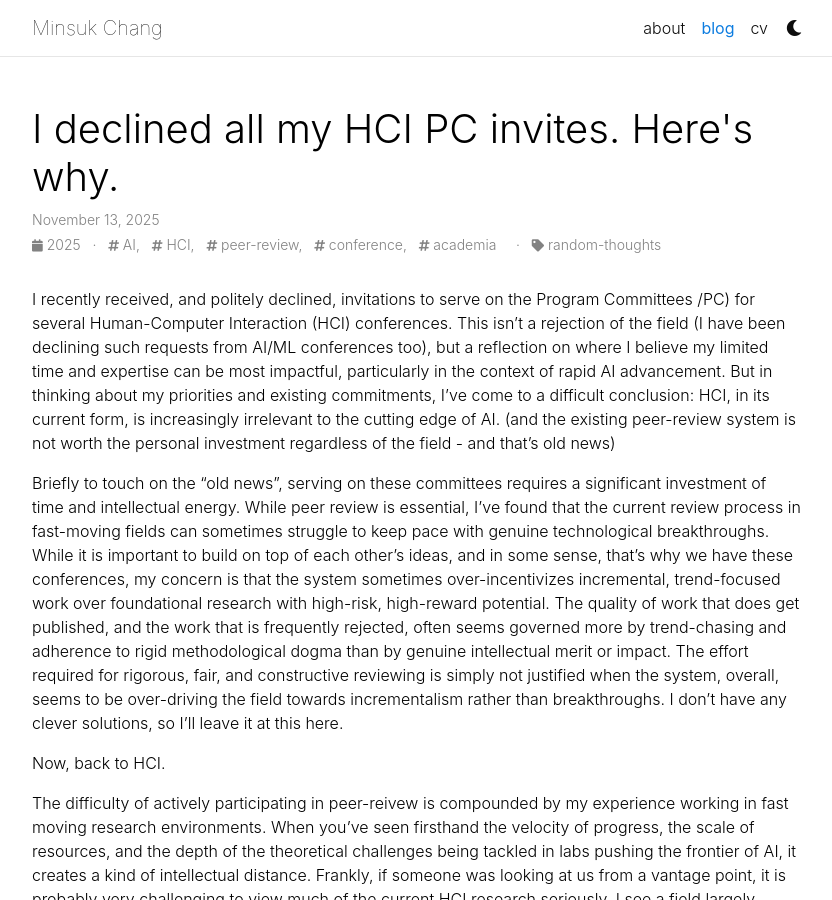
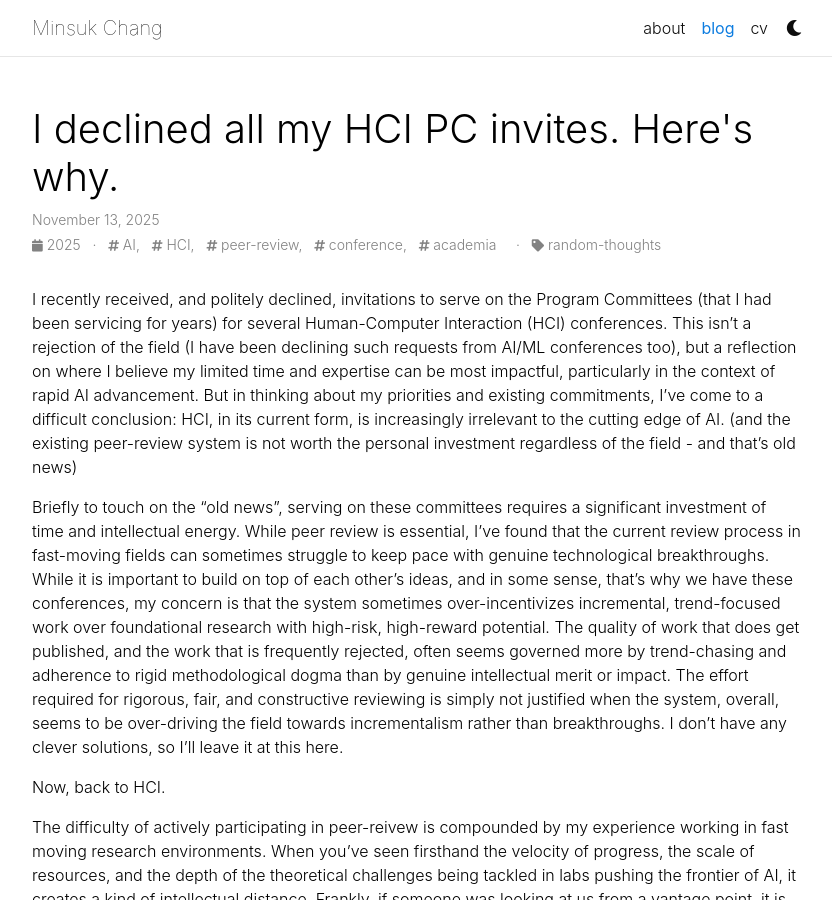
Before and after one commit to minsukchang/minsukchang.github.io, a Jekyll site: the page built from _posts/2025-11-13-hci-doomerism.md, in a window 1280 px wide and 900 px high. Shown: the whole window, without its empty margins (223-1055 px from the left). Built offline with Jekyll 4.4.1, drawn with Linux system fonts in a browser that asks for light colours; comment, search, counter and statistics services are not loaded; a style sheet for code colours, icons or effects is not loaded.

Commit message:
a few updates

```diff
--- a/_posts/2025-11-13-hci-doomerism.md
+++ b/_posts/2025-11-13-hci-doomerism.md
@@ -7,7 +7,7 @@ tags: AI, HCI, peer-review, conference, academia
 categories: random-thoughts
 ---
 
-I recently received, and politely declined, invitations to serve on the Program Committees /PC) for several Human-Computer Interaction (HCI) conferences. This isn't a rejection of the field (I have been declining such requests from AI/ML conferences too), but a reflection on where I believe my limited time and expertise can be most impactful, particularly in the context of rapid AI advancement. But in thinking about my priorities and existing commitments, I’ve come to a difficult conclusion: HCI, in its current form, is increasingly irrelevant to the cutting edge of AI. (and the existing peer-review system is not worth the personal investment regardless of the field - and that's old news)
+I recently received, and politely declined, invitations to serve on the Program Committees (that I had been servicing for years) for several Human-Computer Interaction (HCI) conferences. This isn't a rejection of the field (I have been declining such requests from AI/ML conferences too), but a reflection on where I believe my limited time and expertise can be most impactful, particularly in the context of rapid AI advancement. But in thinking about my priorities and existing commitments, I’ve come to a difficult conclusion: HCI, in its current form, is increasingly irrelevant to the cutting edge of AI. (and the existing peer-review system is not worth the personal investment regardless of the field - and that's old news)
 
 Briefly to touch on the "old news", serving on these committees requires a significant investment of time and intellectual energy. While peer review is essential, I've found that the current review process in fast-moving fields can sometimes struggle to keep pace with genuine technological breakthroughs. While it is important to build on top of each other's ideas, and in some sense, that's why we have these conferences, my concern is that the system sometimes over-incentivizes incremental, trend-focused work over foundational research with high-risk, high-reward potential. The quality of work that does get published, and the work that is frequently rejected, often seems governed more by trend-chasing and adherence to rigid methodological dogma than by genuine intellectual merit or impact. The effort required for rigorous, fair, and constructive reviewing is simply not justified when the system, overall, seems to be over-driving the field towards incrementalism rather than breakthroughs. I don't have any clever solutions, so I'll leave it at this here.
 
```
